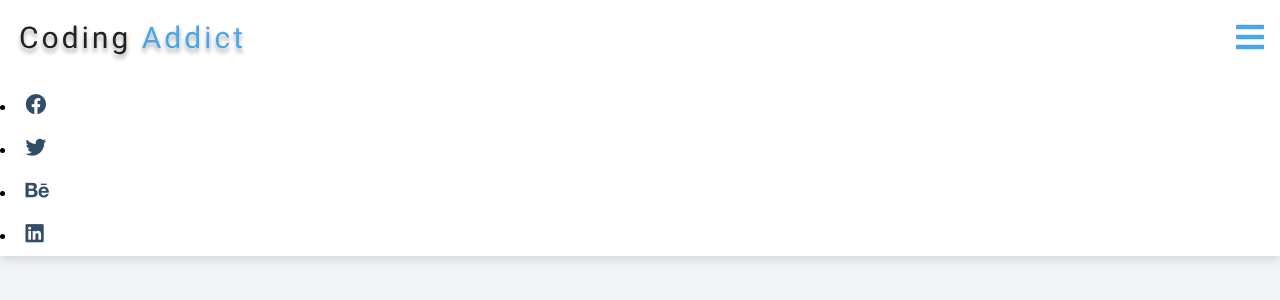
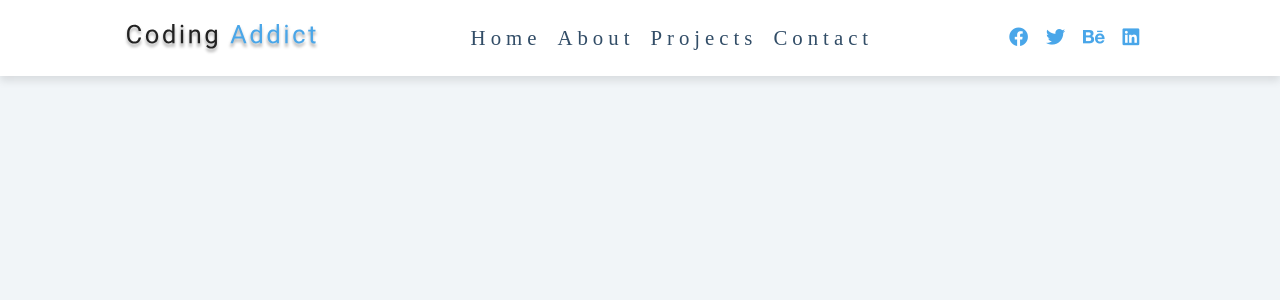
Before and after one commit to junaidshaikh-js/navbar, a plain HTML site: page index.html in a window 1280 px wide. Drawn offline with Linux system fonts and the light colour scheme.

Commit message:
complete desktop view

```diff
--- a/scss/index.scss
+++ b/scss/index.scss
@@ -21,6 +21,14 @@ body {
   background-color: hsl(210, 36%, 96%);
 }
 
+ul {
+  list-style: none;
+}
+
+img {
+  height: 40px;
+}
+
 // navbar
 .navbar-center {
   display: flex;
@@ -34,7 +42,7 @@ body {
   transform: translateY(5px);
 }
 
-[class^="fas"] {
+[class^="fa"] {
   color: $primary-color;
 }
 
@@ -43,7 +51,7 @@ body {
   background-color: #ffff;
   box-shadow: 0px 5px 8px $light-shadow;
 
-  li {
+  .nav-links li {
     padding: 0.6rem;
     margin-left: 1rem;
   }
@@ -53,11 +61,15 @@ body {
     color: $color-gray;
     font-size: 1.3rem;
     letter-spacing: 5px;
+    transition: color 0.3s;
+
+    &:hover {
+      color: $primary-color;
+    }
   }
 }
 
 .nav-links {
-  list-style: none;
   height: 0;
   overflow: hidden;
   transition: all 0.2s linear;
@@ -66,3 +78,49 @@ body {
 .show {
   height: 12rem;
 }
+
+.social-links {
+  display: none;
+}
+
+@media only screen and (min-width: 800px) {
+  .navbar-wrapper {
+    max-width: 1170px;
+    margin: 0 auto;
+    display: flex;
+    justify-content: space-around;
+
+    .navbar-center {
+      padding: 1rem 0;
+    }
+
+    .bars {
+      display: none;
+    }
+
+    .nav-links {
+      height: auto;
+      display: flex;
+      align-items: center;
+
+      li {
+        padding: 0;
+      }
+    }
+
+    .social-links {
+      display: block;
+
+      &__icons {
+        height: 100%;
+        display: flex;
+        align-items: center;
+      }
+
+      & a {
+        padding: 0 0.8rem 0 0;
+        font-size: 1.2rem;
+      }
+    }
+  }
+}
```
Also changed, not shown: css/index.css, 1 other file.
